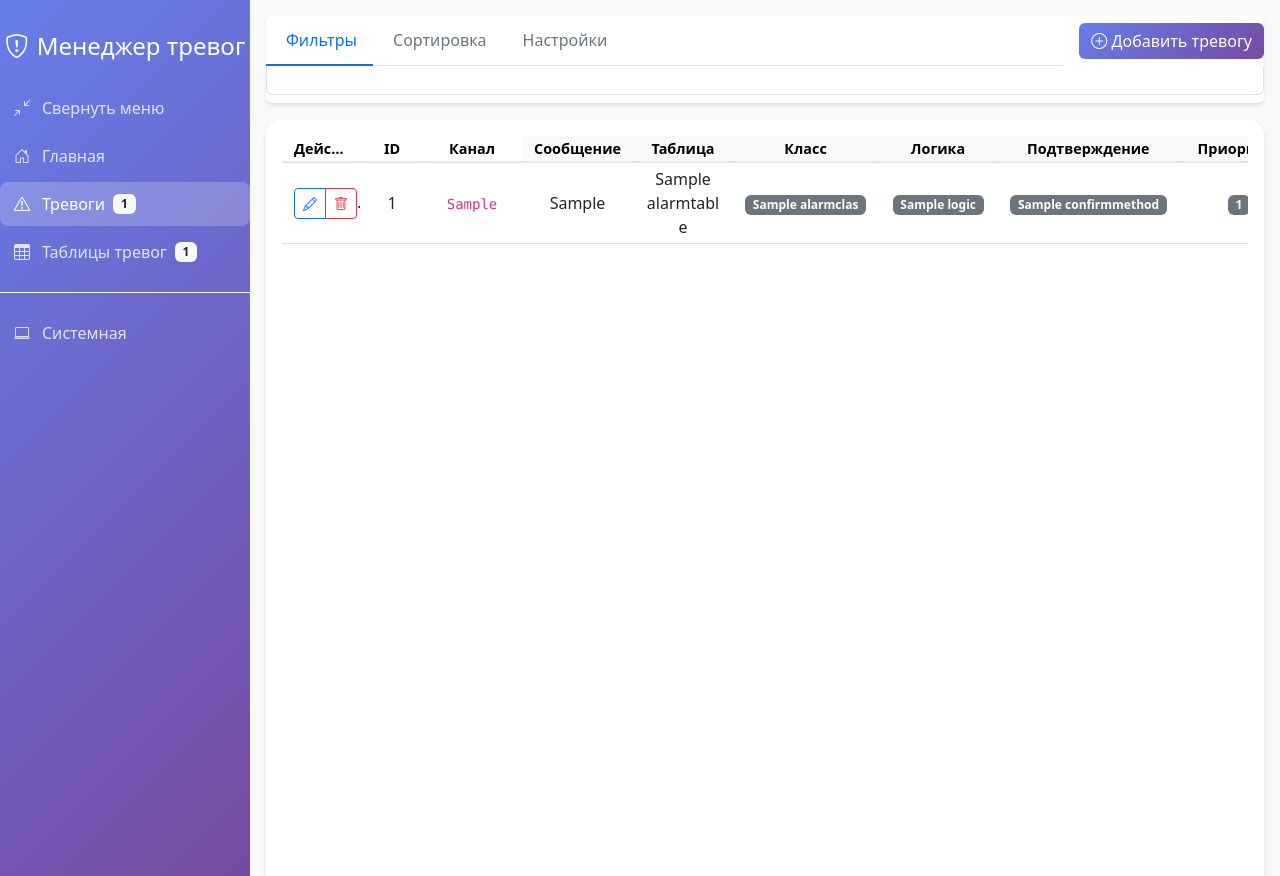
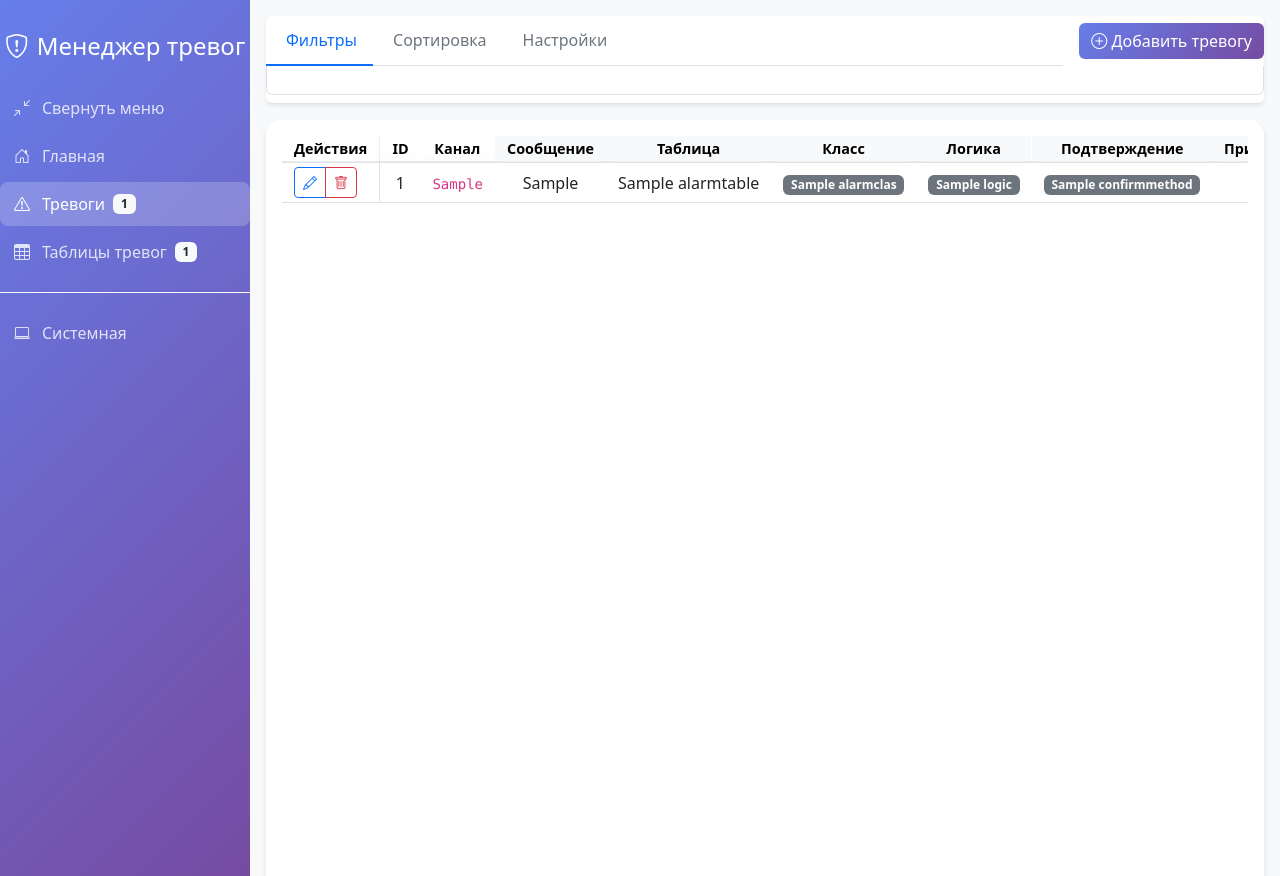
Before and after one commit to IvanShumilov84/alarmManagerConfig, a Django app: page /alarms/ in a window 1280 px wide. Run offline with Django 4.2, Linux system fonts and the light colour scheme; tables that the repository leaves empty hold one stand-in row (values such as "Sample post").

Commit message:
Fixed auto-width columns for alarms table - resolved CSS conflicts

```diff
--- a/TODO.txt
+++ b/TODO.txt
@@ -25,7 +25,7 @@
 # DONE: Страница аварий: сделать фильтры/сортировку/заголовок таблицы без скрола. Скрол только списка тревог.
 # TODO: Страница таблиц: сделать фильтры/сортировку/заголовки таблиц без скрола. Скрол только списка таблиц.
 # DONE: Пофиксить проблему со счётчиками в сайдбаре меню Тревоги и Таблицы
-# TODO: Страница аварий: убрать верхний горизонтальный скролл.
+# DONE: Страница аварий: убрать верхний горизонтальный скролл.
 # TODO: Страница аварий: пофиксить отображение заголовка таблицы при горизонтальном скроле - заголовки наезжают на зафиксированные заголовки.
 # TODO: Страница аварий: сделать фиксацию произвольного количества столбцов с сохранением в локальное хранилище.
 # TODO: Страница аварий: сделать перемещение столбцов с сохранением в локальное хранилище.
--- a/static/css/dark-theme.css
+++ b/static/css/dark-theme.css
@@ -237,61 +237,69 @@
     background: #777;
 }
 
-/* Фиксированные размеры столбцов в таблице тревог */
+/* Автоматические размеры столбцов в таблице тревог */
 /* Столбец Действия */
 .table.alarm-table th:nth-child(1),
 .table.alarm-table td:nth-child(1) {
-    width: 80px !important;
-    min-width: 80px !important;
-    max-width: 80px !important;
+    width: auto !important;
+    min-width: unset !important;
+    max-width: unset !important;
 }
 
 /* Столбец ID */
 .table.alarm-table th:nth-child(2),
 .table.alarm-table td:nth-child(2) {
-    width: 60px !important;
-    min-width: 60px !important;
-    max-width: 60px !important;
+    width: auto !important;
+    min-width: unset !important;
+    max-width: unset !important;
 }
 
 /* Столбец Канал */
 .table.alarm-table th:nth-child(3),
 .table.alarm-table td:nth-child(3) {
-    width: 100px !important;
-    min-width: 100px !important;
-    max-width: 100px !important;
+    width: auto !important;
+    min-width: unset !important;
+    max-width: unset !important;
 }
 
+/* Столбец Сообщение */
 .table.alarm-table th:nth-child(4),
 .table.alarm-table td:nth-child(4) {
     width: auto !important;
-    /* Сообщение - фиксированная ширина */
-    min-width: 100px !important;
+    min-width: unset !important;
     max-width: 250px !important;
 }
 
+/* Столбец Таблица */
 .table.alarm-table th:nth-child(5),
 .table.alarm-table td:nth-child(5) {
     width: auto !important;
-    min-width: 100px !important;
+    min-width: unset !important;
     max-width: 250px !important;
 }
 
-/* Стили для переноса текста в ячейках таблицы */
+/* Стили для автоматической ширины ячеек таблицы */
+.table.alarm-table th,
 .table.alarm-table td {
-    word-wrap: break-word !important;
-    word-break: break-word !important;
-    white-space: normal !important;
+    white-space: nowrap !important;
+    overflow: hidden !important;
+    text-overflow: ellipsis !important;
     vertical-align: middle !important;
+    width: auto !important;
 }
 
-/* Специальные стили для столбцов с адаптивной шириной */
+/* Специальные стили для столбца действий - разрешаем перенос для кнопок */
+.table.alarm-table th:nth-child(1),
+.table.alarm-table td:nth-child(1) {
+    white-space: normal !important;
+}
+
+/* Специальные стили для столбцов с ограничением ширины */
 .table.alarm-table td:nth-child(4),
 .table.alarm-table td:nth-child(5) {
-    white-space: normal !important;
-    word-wrap: break-word !important;
-    word-break: break-word !important;
-    min-width: 100px !important;
+    white-space: nowrap !important;
+    overflow: hidden !important;
+    text-overflow: ellipsis !important;
 }
 
 /* Обеспечиваем горизонтальную прокрутку таблицы */
@@ -301,51 +309,42 @@
     max-width: 100%;
 }
 
-/* Закрепление столбцов для горизонтального скроллинга */
+/* Убираем закрепление столбцов, так как ширина теперь автоматическая */
+/* Закрепление первого столбца (Действия) для удобства */
 .table.alarm-table th:nth-child(1),
 .table.alarm-table td:nth-child(1) {
     position: sticky;
     left: 0;
     z-index: 10;
     background-color: var(--bs-body-bg);
-    border-right: none;
+    border-right: 1px solid var(--bs-border-color);
 }
 
+/* Убираем sticky для остальных столбцов для корректной автоматической ширины */
 .table.alarm-table th:nth-child(2),
-.table.alarm-table td:nth-child(2) {
-    position: sticky;
-    left: 80px;
-    /* Ширина столбца Действия */
-    z-index: 10;
-    background-color: var(--bs-body-bg);
-    border-right: none;
+.table.alarm-table td:nth-child(2),
+.table.alarm-table th:nth-child(3),
+.table.alarm-table td:nth-child(3) {
+    position: static;
+    left: unset;
+    z-index: unset;
+    background-color: unset;
+    border-right: unset;
 }
 
-.table.alarm-table th:nth-child(3),
-.table.alarm-table td:nth-child(3) {
-    position: sticky;
-    left: 140px;
-    /* Ширина столбцов Действия + ID */
-    z-index: 10;
-    background-color: var(--bs-body-bg);
-    border-right: none;
+/* Темная тема для закрепленного столбца */
+[data-bs-theme="dark"] .table.alarm-table th:nth-child(1),
+[data-bs-theme="dark"] .table.alarm-table td:nth-child(1) {
+    background-color: var(--bs-dark);
+    border-right: 1px solid var(--bs-border-color);
 }
 
-/* Темная тема для закрепленных столбцов */
-[data-bs-theme="dark"] .table.alarm-table th:nth-child(1),
-[data-bs-theme="dark"] .table.alarm-table td:nth-child(1),
-[data-bs-theme="dark"] .table.alarm-table th:nth-child(2),
-[data-bs-theme="dark"] .table.alarm-table td:nth-child(2),
-[data-bs-theme="dark"] .table.alarm-table th:nth-child(3),
-[data-bs-theme="dark"] .table.alarm-table td:nth-child(3) {
-    background-color: var(--bs-dark);
-    border-right: none;
-}
-
-/* Настройка авторасширения таблицы */
+/* Настройка авторасширения таблицы для автоматической ширины столбцов */
 .table.alarm-table {
     table-layout: auto !important;
-    width: 100% !important;
+    width: max-content !important;
+    min-width: 1800px !important;
+    /* Минимальная ширина для горизонтального скролла */
 }
 
 
--- a/templates/alarms/alarm_list.html
+++ b/templates/alarms/alarm_list.html
@@ -230,44 +230,40 @@
 
     .alarm-table th,
     .alarm-table td {
-        min-width: 120px; /* Минимальная ширина ячеек */
-        max-width: 250px; /* Максимальная ширина ячеек */
         white-space: nowrap; /* Предотвращение переноса текста */
         overflow: hidden;
         text-overflow: ellipsis; /* Троеточие для длинного текста */
         padding: 8px 12px; /* Увеличенные отступы для лучшего вида */
+        width: auto; /* Автоматическая ширина под содержимое */
     }
 
     /* Специальные настройки для отдельных столбцов */
     .alarm-table th:nth-child(1), /* Действия */
     .alarm-table td:nth-child(1) {
-        min-width: 100px;
-        max-width: 120px;
         white-space: normal; /* Разрешаем перенос для кнопок */
+        width: auto; /* Автоматическая ширина под содержимое */
     }
 
     .alarm-table th:nth-child(2), /* ID */
     .alarm-table td:nth-child(2) {
-        min-width: 60px;
-        max-width: 80px;
+        width: auto; /* Автоматическая ширина под содержимое */
     }
 
     .alarm-table th:nth-child(3), /* Канал */
     .alarm-table td:nth-child(3) {
-        min-width: 100px;
-        max-width: 150px;
+        width: auto; /* Автоматическая ширина под содержимое */
     }
 
     .alarm-table th:nth-child(4), /* Сообщение */
     .alarm-table td:nth-child(4) {
-        min-width: 200px;
-        max-width: 300px;
+        max-width: 250px; /* Ограничение максимальной ширины */
+        width: auto; /* Автоматическая ширина под содержимое */
     }
 
     .alarm-table th:nth-child(5), /* Таблица */
     .alarm-table td:nth-child(5) {
-        min-width: 120px;
-        max-width: 180px;
+        max-width: 250px; /* Ограничение максимальной ширины */
+        width: auto; /* Автоматическая ширина под содержимое */
     }
 
     /* Контейнер карточки таблицы */
```
